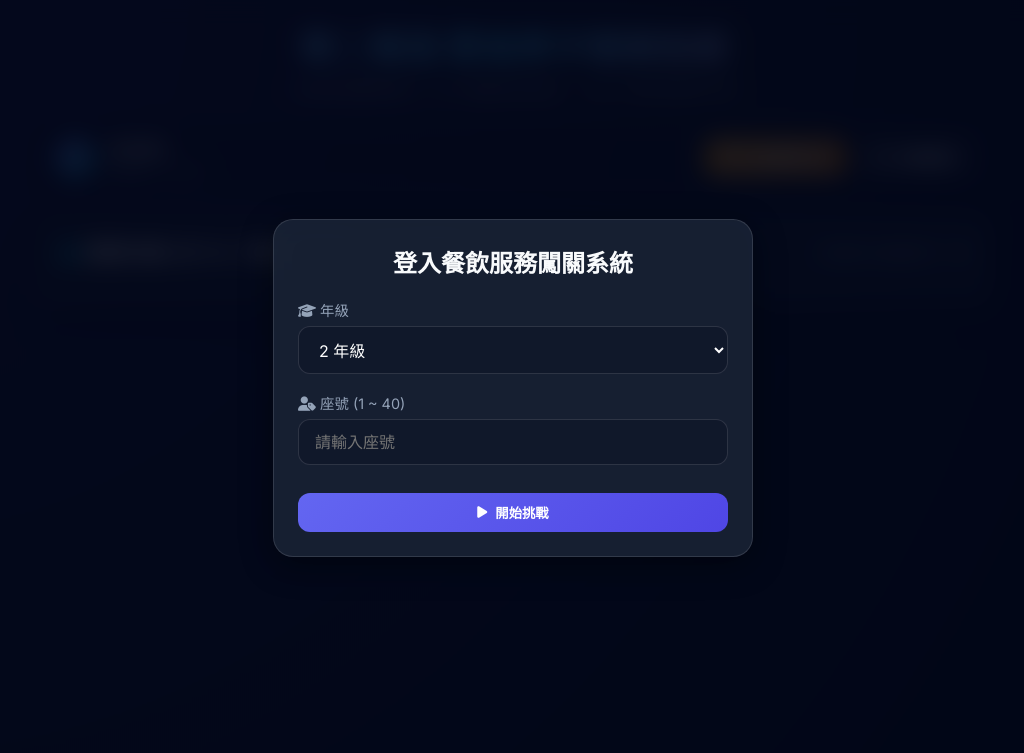
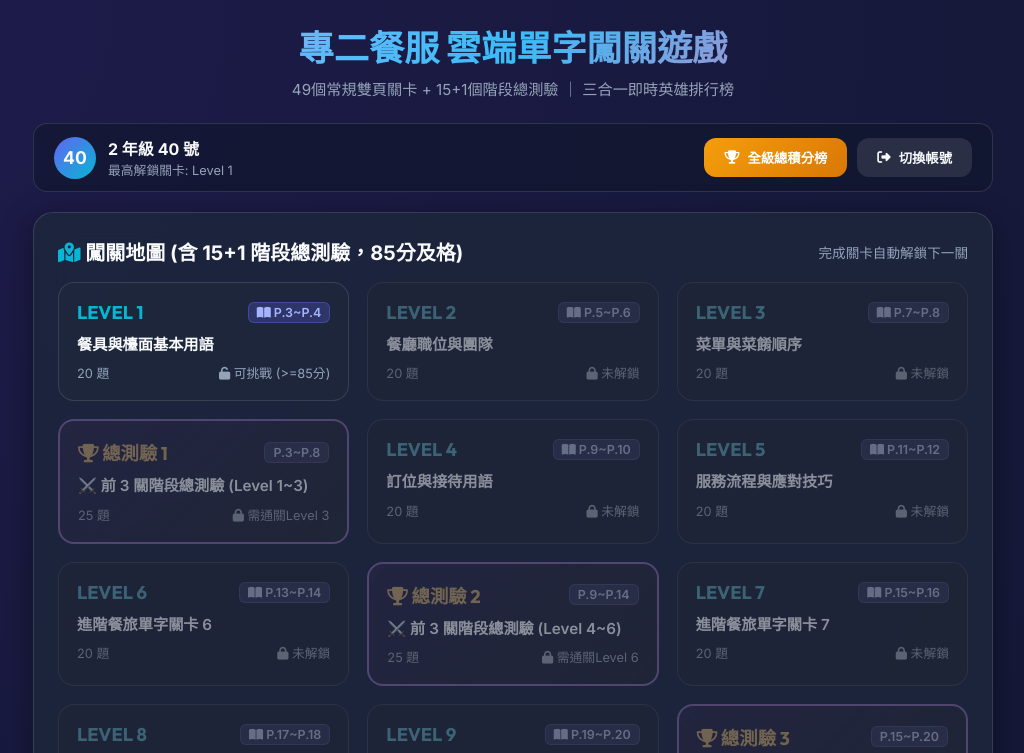
Before and after one commit to i0952112046-cloud/hospitality-vocab-game2, a plain HTML site: page 單字闖關遊戲.html in a window 1280 px wide. Both pictures are taken after a click on the button "開始挑戰". Shown: the top 753 px of the page, without its empty margins (127-1151 px from the left). Drawn offline with Linux system fonts and the light colour scheme; no server answers.

Commit message:
Enforce instant modal hide with closeModalAndLogin and preset default seat value 40

```diff
--- a/單字闖關遊戲.html
+++ b/單字闖關遊戲.html
@@ -429,19 +429,19 @@
   <div id="login-modal" class="modal-overlay">
     <div class="glass-card modal-content">
       <h2 style="text-align: center; margin-bottom: 20px; font-family: 'Outfit', sans-serif;">登入餐飲服務闖關系統</h2>
-      <form id="login-form" onsubmit="handleLogin(event)">
+      <form id="login-form" onsubmit="closeModalAndLogin(event); return false;">
         <div class="form-group">
           <label><i class="fa-solid fa-graduation-cap"></i> 年級</label>
-          <select id="select-grade" class="form-control" required>
+          <select id="select-grade" class="form-control">
             <option value="2">2 年級</option>
             <option value="3">3 年級</option>
           </select>
         </div>
         <div class="form-group">
           <label><i class="fa-solid fa-user-tag"></i> 座號 (1 ~ 40)</label>
-          <input type="number" id="input-seat" class="form-control" min="1" max="40" placeholder="請輸入座號" required>
+          <input type="number" id="input-seat" class="form-control" min="1" max="40" placeholder="請輸入座號 (預設 40 號)" value="40">
         </div>
-        <button type="button" class="btn" style="width: 100%; justify-content: center; margin-top: 10px;" onclick="handleLogin(event)">
+        <button type="button" class="btn" style="width: 100%; justify-content: center; margin-top: 10px;" onclick="closeModalAndLogin(event)">
           <i class="fa-solid fa-play"></i> 開始挑戰
         </button>
       </form>
@@ -776,17 +776,24 @@
       }
     }
 
-    function handleLogin(e) {
-      if (e) e.preventDefault();
+    function closeModalAndLogin(e) {
+      if (e && e.preventDefault) e.preventDefault();
+
+      // 1. 強制隱藏登入彈窗 (採用 display: none !important)
+      const modal = document.getElementById('login-modal');
+      if (modal) {
+        modal.style.cssText = 'display: none !important;';
+      }
+
+      // 2. 讀取與驗證年級與座號
       const gradeInput = document.getElementById('select-grade');
       const seatInput = document.getElementById('input-seat');
 
-      const grade = gradeInput ? parseInt(gradeInput.value) : 2;
-      const seat = seatInput ? parseInt(seatInput.value) : 40;
+      const grade = (gradeInput && gradeInput.value) ? parseInt(gradeInput.value) : 2;
+      let seat = (seatInput && seatInput.value) ? parseInt(seatInput.value) : 40;
 
-      if (!seat || isNaN(seat) || seat < 1 || seat > 40) {
-        alert('請輸入 1 至 40 之間的正確座號 (1~40)');
-        return;
+      if (isNaN(seat) || seat < 1 || seat > 40) {
+        seat = 40; // 預設座號 40
       }
 
       currentUser.grade = grade;
@@ -795,22 +802,21 @@
       try {
         localStorage.setItem('vocab_user_grade', grade);
         localStorage.setItem('vocab_user_seat', seat);
-      } catch(e) {}
-
-      // 零時差立即關閉登入彈窗
-      const modal = document.getElementById('login-modal');
-      if (modal) modal.style.display = 'none';
+      } catch(err) {}
 
       updateUserUI();
 
-      // 非同步極速渲染關卡網格，防止畫面卡頓
-      setTimeout(() => {
-        try {
-          renderLevelGrid();
-        } catch(err) {
-          console.error("更新闖關地圖發生錯誤：", err);
-        }
-      }, 0);
+      try {
+        renderLevelGrid();
+      } catch(err) {
+        console.error("更新闖關地圖錯誤：", err);
+      }
+
+      return false;
+    }
+
+    function handleLogin(e) {
+      return closeModalAndLogin(e);
     }
 
     function switchUser() {
```
